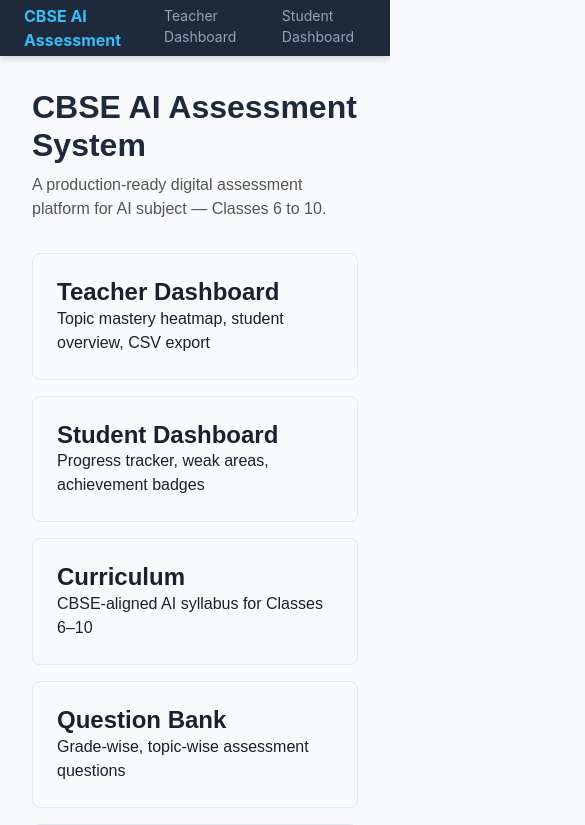
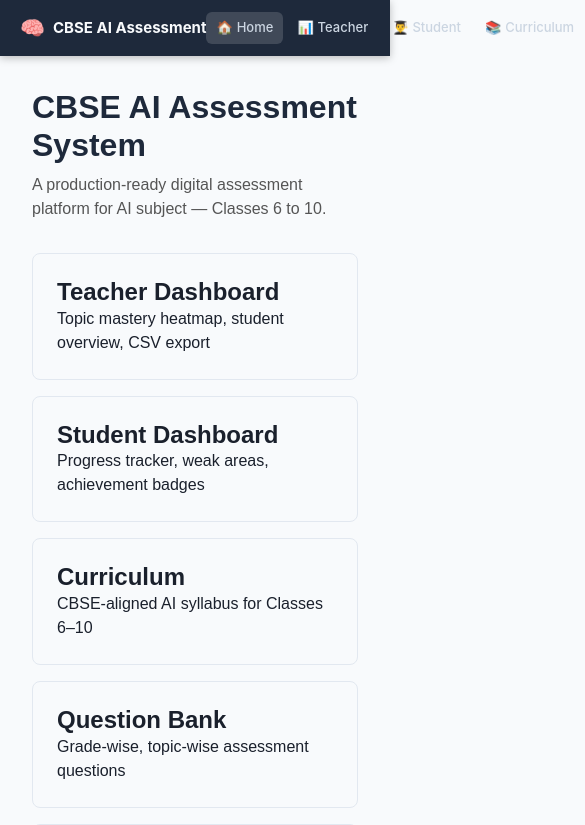
Before and after one commit to nshd0/cbse-ai-assessment-system, a React (Vite) app: page / in a window 390 px wide. Shown: the top 825 px of the page, 585 px wide, since content can reach past the window. Built offline with nearby package versions, Linux system fonts and the light colour scheme.

Commit message:
fix: TopBar - add all 7 nav links, active state, mobile hamburger menu

```diff
--- a/src/components/TopBar.jsx
+++ b/src/components/TopBar.jsx
@@ -1,20 +1,147 @@
-import React from 'react'
-import { Link, useLocation } from 'react-router-dom'
+import React, { useState } from 'react';
+import { Link, useLocation } from 'react-router-dom';
+
+const nav = [
+  { label: 'Home',         path: '/',             icon: '🏠' },
+  { label: 'Teacher',      path: '/teacher',      icon: '📊' },
+  { label: 'Student',      path: '/student',      icon: '👨‍🎓' },
+  { label: 'Curriculum',   path: '/curriculum',   icon: '📚' },
+  { label: 'Questions',    path: '/question-bank',icon: '❓' },
+  { label: 'Reports',      path: '/reports',      icon: '📄' },
+  { label: 'Settings',     path: '/settings',     icon: '⚙️' },
+];
 
 export default function TopBar() {
-  const { pathname } = useLocation()
-  const nav = [
-    { label: 'Teacher Dashboard', path: '/teacher' },
-    { label: 'Student Dashboard', path: '/student' },
-  ]
+  const { pathname } = useLocation();
+  const [menuOpen, setMenuOpen] = useState(false);
+
   return (
-    <nav style={{ background: '#1e293b', padding: '0 24px', display: 'flex', alignItems: 'center', gap: '32px', height: '56px', boxShadow: '0 2px 8px rgba(0,0,0,0.2)' }}>
-      <span style={{ color: '#38bdf8', fontWeight: 700, fontSize: '16px' }}>CBSE AI Assessment</span>
-      {nav.map(n => (
-        <Link key={n.path} to={n.path} style={{ color: pathname === n.path ? '#38bdf8' : '#94a3b8', textDecoration: 'none', fontWeight: pathname === n.path ? 600 : 400, fontSize: '14px', borderBottom: pathname === n.path ? '2px solid #38bdf8' : '2px solid transparent', paddingBottom: '2px' }}>
-          {n.label}
+    <>
+      <nav style={navStyle}>
+        {/* Brand */}
+        <Link to="/" style={brandStyle}>
+          <span style={{ fontSize: '20px' }}>🧠</span>
+          <span style={{ marginLeft: '8px', fontWeight: 700, fontSize: '15px' }}>CBSE AI Assessment</span>
         </Link>
-      ))}
-    </nav>
-  )
+
+        {/* Desktop links */}
+        <div style={desktopLinksStyle}>
+          {nav.map(n => (
+            <Link
+              key={n.path}
+              to={n.path}
+              style={{
+                ...linkStyle,
+                background: pathname === n.path ? 'rgba(255,255,255,0.15)' : 'transparent',
+                borderRadius: '6px',
+              }}
+            >
+              <span style={{ marginRight: '4px' }}>{n.icon}</span>
+              {n.label}
+            </Link>
+          ))}
+        </div>
+
+        {/* Mobile hamburger */}
+        <button
+          onClick={() => setMenuOpen(o => !o)}
+          style={hamburgerStyle}
+          aria-label="Toggle menu"
+        >
+          {menuOpen ? '✕' : '☰'}
+        </button>
+      </nav>
+
+      {/* Mobile dropdown */}
+      {menuOpen && (
+        <div style={mobileMenuStyle}>
+          {nav.map(n => (
+            <Link
+              key={n.path}
+              to={n.path}
+              onClick={() => setMenuOpen(false)}
+              style={{
+                ...mobileLinkStyle,
+                background: pathname === n.path ? '#2563eb' : 'transparent',
+              }}
+            >
+              <span style={{ marginRight: '8px' }}>{n.icon}</span>
+              {n.label}
+            </Link>
+          ))}
+        </div>
+      )}
+    </>
+  );
 }
+
+const navStyle = {
+  background: '#1e293b',
+  padding: '0 20px',
+  display: 'flex',
+  alignItems: 'center',
+  justifyContent: 'space-between',
+  height: '56px',
+  position: 'sticky',
+  top: 0,
+  zIndex: 1000,
+  boxShadow: '0 2px 8px rgba(0,0,0,0.25)',
+};
+
+const brandStyle = {
+  display: 'flex',
+  alignItems: 'center',
+  color: '#f8fafc',
+  textDecoration: 'none',
+  flexShrink: 0,
+};
+
+const desktopLinksStyle = {
+  display: 'flex',
+  gap: '4px',
+  alignItems: 'center',
+  '@media (max-width: 768px)': { display: 'none' },
+};
+
+const linkStyle = {
+  color: '#cbd5e1',
+  textDecoration: 'none',
+  padding: '6px 10px',
+  fontSize: '13px',
+  fontWeight: 500,
+  display: 'flex',
+  alignItems: 'center',
+  transition: 'background 0.15s',
+};
+
+const hamburgerStyle = {
+  display: 'none',
+  background: 'none',
+  border: 'none',
+  color: '#f8fafc',
+  fontSize: '22px',
+  cursor: 'pointer',
+  padding: '4px 8px',
+  // shown via CSS media query in index.css
+};
+
+const mobileMenuStyle = {
+  background: '#1e293b',
+  display: 'flex',
+  flexDirection: 'column',
+  borderTop: '1px solid #334155',
+  position: 'sticky',
+  top: '56px',
+  zIndex: 999,
+};
+
+const mobileLinkStyle = {
+  color: '#cbd5e1',
+  textDecoration: 'none',
+  padding: '12px 20px',
+  fontSize: '14px',
+  fontWeight: 500,
+  display: 'flex',
+  alignItems: 'center',
+  borderBottom: '1px solid #334155',
+};
```
